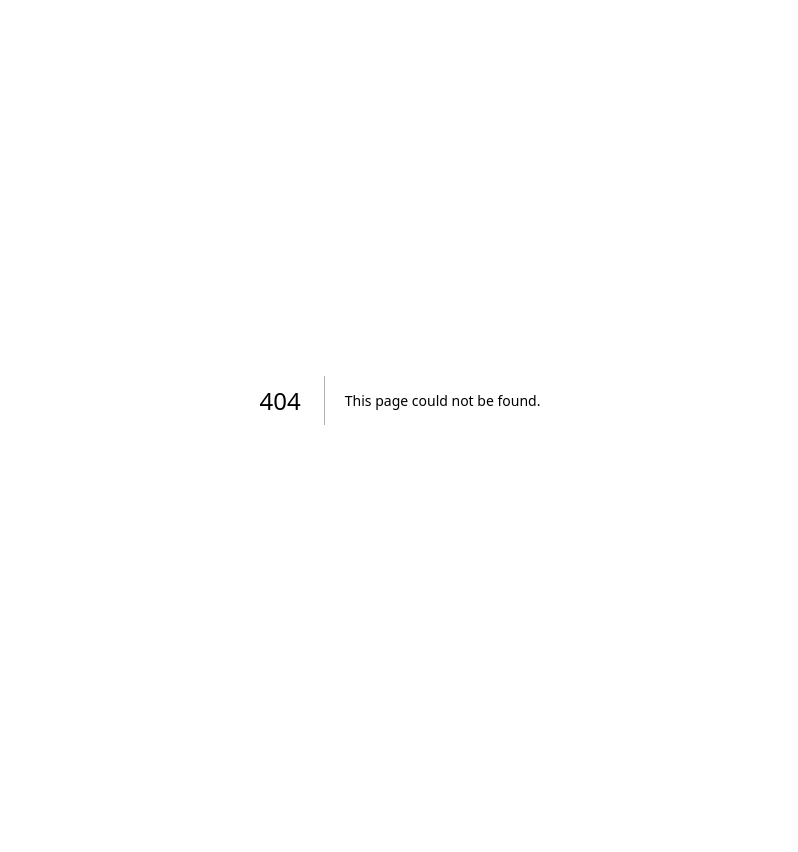
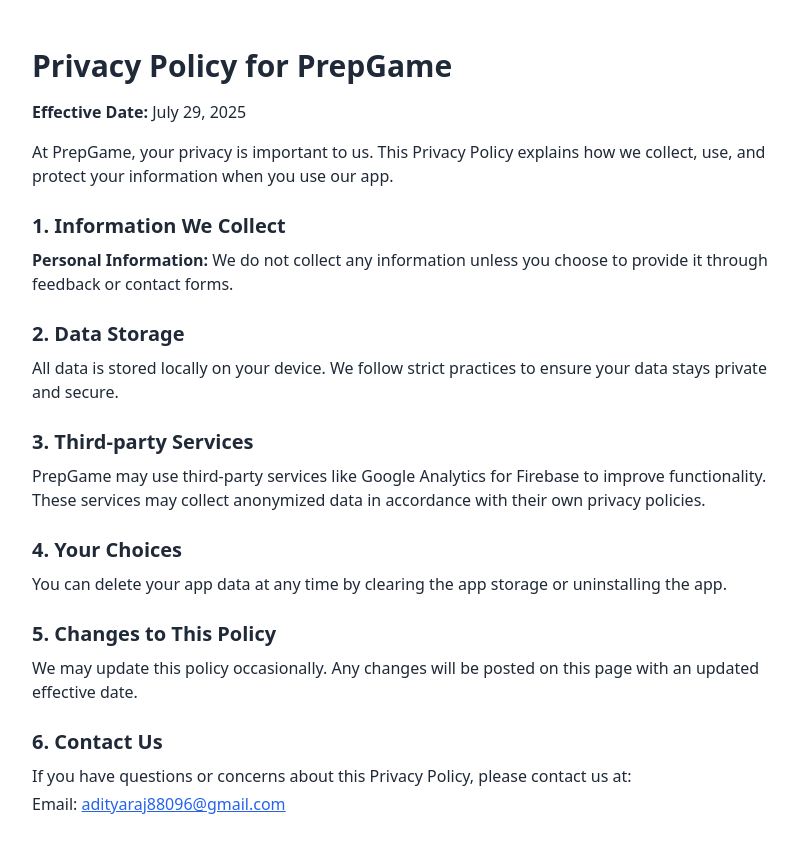
Before and after one commit to Adityaraj88096/kaulantech, a Next.js app: page /privacy in a window 1280 px wide. Before the commit this address had no page. Shown: the top 852 px of the page, without its empty margins (240-1038 px from the left). Before the commit the page ends 800 px from the top, so only its background shows below. Built offline with nearby package versions, Linux system fonts and the light colour scheme.

Commit message:
Created privacy page

```diff
--- /dev/null
+++ b/src/pages/privacy.jsx
@@ -0,0 +1,36 @@
+export default function Privacy() {
+  return (
+    <div className="max-w-3xl mx-auto px-4 py-12 text-gray-800">
+      <h1 className="text-3xl font-bold mb-4">Privacy Policy for PrepGame</h1>
+      <p className="mb-4"><strong>Effective Date:</strong> July 29, 2025</p>
+
+      <p className="mb-4">
+        At PrepGame, your privacy is important to us. This Privacy Policy explains how we collect,
+        use, and protect your information when you use our app.
+      </p>
+
+      <h2 className="text-xl font-semibold mt-6 mb-2">1. Information We Collect</h2>
+      <p className="mb-2"><strong>Personal Information:</strong> We do not collect any information unless you choose to provide it through feedback or contact forms.</p>
+      {/* <p className="mb-4"><strong>Usage Data:</strong> We don't collect anonymized app usage statistics (e.g., test completion, study time) to improve your experience.</p> */}
+
+      {/* <h2 className="text-xl font-semibold mt-6 mb-2">2. How We Use Information</h2> */}
+      {/* <p className="mb-4">We use the collected data to personalize content, enhance performance, and fix bugs. We do not sell or share your data with third parties.</p> */}
+
+      <h2 className="text-xl font-semibold mt-6 mb-2">2. Data Storage</h2>
+      <p className="mb-4">All data is stored locally on your device. We follow strict practices to ensure your data stays private and secure.</p>
+
+      <h2 className="text-xl font-semibold mt-6 mb-2">3. Third-party Services</h2>
+      <p className="mb-4">PrepGame may use third-party services like Google Analytics for Firebase to improve functionality. These services may collect anonymized data in accordance with their own privacy policies.</p>
+
+      <h2 className="text-xl font-semibold mt-6 mb-2">4. Your Choices</h2>
+      <p className="mb-4">You can delete your app data at any time by clearing the app storage or uninstalling the app.</p>
+
+      <h2 className="text-xl font-semibold mt-6 mb-2">5. Changes to This Policy</h2>
+      <p className="mb-4">We may update this policy occasionally. Any changes will be posted on this page with an updated effective date.</p>
+
+      <h2 className="text-xl font-semibold mt-6 mb-2">6. Contact Us</h2>
+      <p className="mb-1">If you have questions or concerns about this Privacy Policy, please contact us at:</p>
+      <p>Email: <a href="mailto:adityaraj88096@gmail.com" className="text-blue-600 underline">adityaraj88096@gmail.com</a></p>
+    </div>
+  );
+}
```
